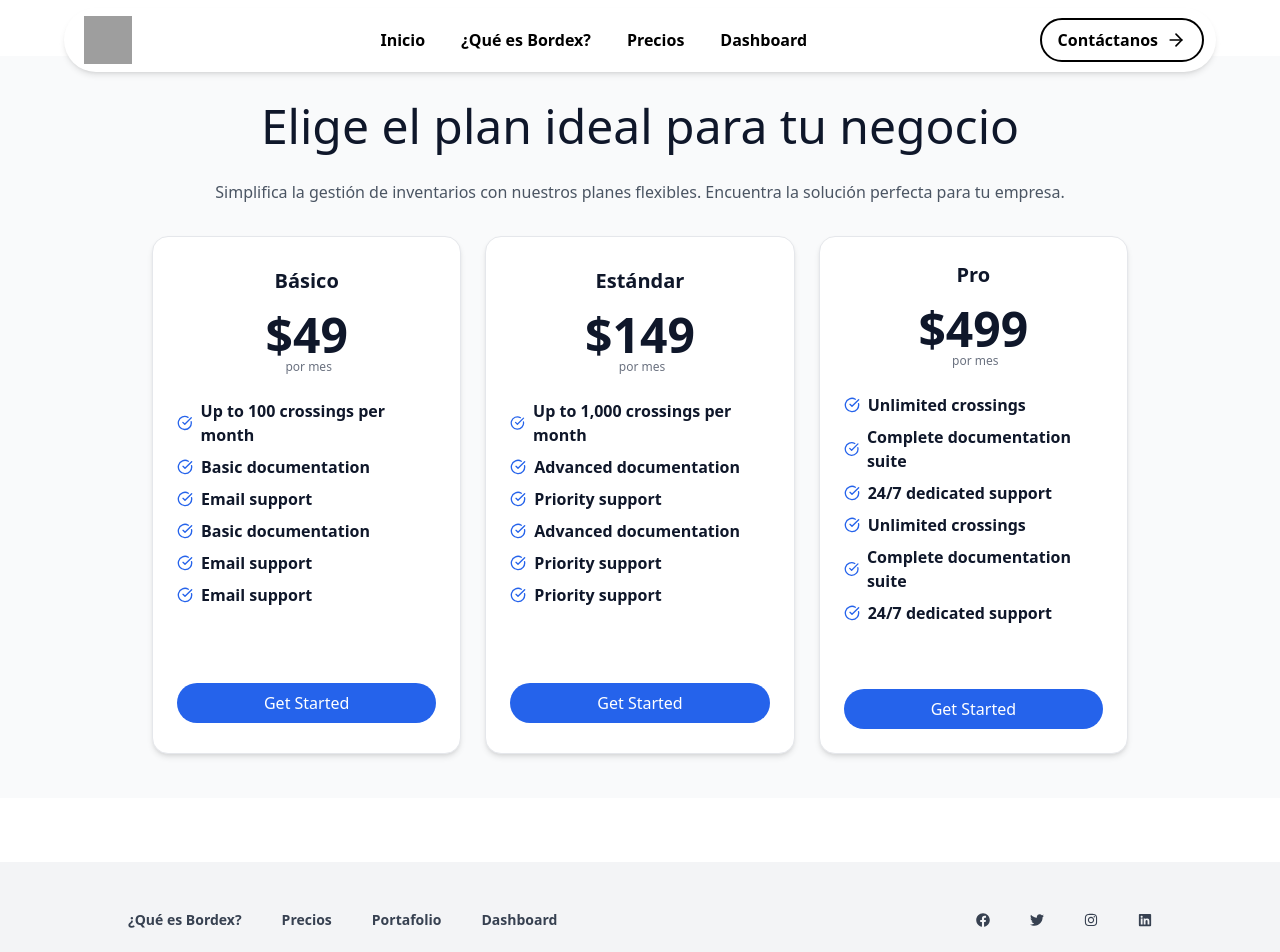
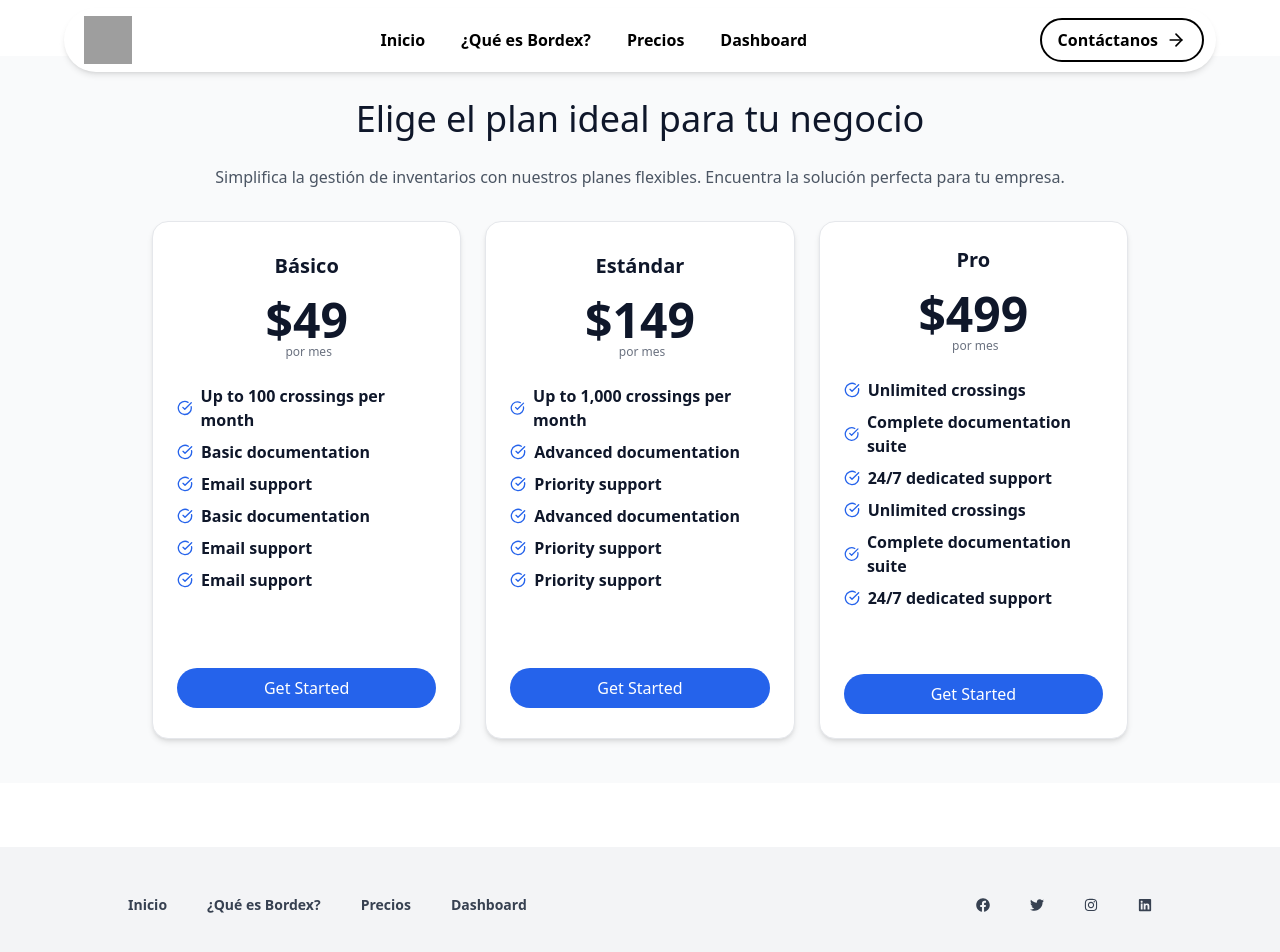
Before and after one commit to ReyMQ28/bordexpage, a Next.js app: page /precios in a window 1280 px wide. Shown: the top 952 px of the page. Built offline with nearby package versions, Linux system fonts and the light colour scheme; grey boxes are pictures that could not be loaded.

Commit message:
se arregla los desbordes del margin y se corrige el footer

```diff
--- a/src/components/ComoUsar.jsx
+++ b/src/components/ComoUsar.jsx
@@ -27,10 +27,10 @@ export default function HowToUse() {
       <div className="container mx-auto px-4 md:px-6">
         <div className="flex flex-col items-center justify-center space-y-4 text-center">
           <div className="space-y-3 max-w-[800px]">
-            <h2 className="text-2xl font-medium tracking-tighter sm:text-4xl smd:text-5xl md:text-5xl lg:text-6xl xl:text-7xl mb-10">
+            <h2 className="text-2xl font-medium tracking-tighter sm:text-4xl smd:text-4xl md:text-x4l lg:text-4xl xl:text-4xl mb-10">
               Cómo Usar Bordex
             </h2>
-            <p className="mx-auto lg:max-w-[640px] xl:max-w-[750px] text-muted-foreground sm:text-base smd:px-3 smd:text-xl md:text-xl xl:text-2xl md:px-6 md:mb-20 lg:px-0">
+            <p className="mx-auto lg:max-w-[640px] xl:max-w-[750px] text-muted-foreground sm:text-base smd:px-3 smd:text-base md:text-lg xl:text-lg md:px-6 md:mb-20 lg:px-0">
               Sigue estos pasos para implementar Bordex en tu negocio y
               maximizar la eficiencia.
             </p>
@@ -53,8 +53,8 @@ export default function HowToUse() {
 
               <div className="flex flex-col items-center justify-center sm:items-start space-y-3">
                 <div className="space-y-2">
-                  <h3 className="sm:text-lg md:text-2xl smd:text-2xl xl:text-3xl font-bold ">{step.title}</h3>
-                  <p className="text-muted-foreground smd:text-base md:text-xl lg:pr-24 xl:text-2xl xl:pr-28">{step.description}</p>
+                  <h3 className="sm:text-lg md:text-xl smd:text-xl lg: text-xl xl:text-2xl font-bold ">{step.title}</h3>
+                  <p className="text-muted-foreground smd:text-base md:text-base lg:pr-24 xl:text-base xl:pr-28">{step.description}</p>
                 </div>
               </div>
             </div>
--- a/src/components/Footer.jsx
+++ b/src/components/Footer.jsx
@@ -1,61 +1,45 @@
 import { FaFacebook, FaTwitter, FaInstagram, FaLinkedin } from "react-icons/fa";
 import Link from "next/link";
+
+const links = [
+  { href: "/gallery", text: "Inicio" },
+  { href: "/about", text: "¿Qué es Bordex?" },
+  { href: "/precios", text: "Precios" },
+  { href: "/contact", text: "Dashboard" },
+];
+
+const socialLinks = [
+  { href: "https://facebook.com", icon: <FaFacebook /> },
+  { href: "https://twitter.com", icon: <FaTwitter /> },
+  { href: "https://instagram.com", icon: <FaInstagram /> },
+  { href: "https://linkedin.com", icon: <FaLinkedin /> },
+];
 
 const Footer = () => {
   return (
     <footer className="bg-gray-100 p-4 md:px-32 md:py-12 text-sm">
       <div className="flex flex-col md:flex-row justify-between items-center mb-16">
         <div className="flex flex-col md:flex-row space-y-4 md:space-y-0 md:space-x-10 lg:space-x-10 font-[family-name:var(--font-quicksand)]">
+          {links.map((link, index) => (
             <Link
-            href="/about"
+              key={index}
+              href={link.href}
               className="text-gray-700 hover:text-blue-600 font-semibold"
             >
-            ¿Qué es Bordex?
+              {link.text}
             </Link>
-          <Link
-            href="/precios"
-            className="text-gray-700 hover:text-blue-600 font-semibold"
-          >
-            Precios
-          </Link>
-          <Link
-            href="/gallery"
-            className="text-gray-700 hover:text-blue-600 font-semibold"
-          >
-            Portafolio
-          </Link>
-          <Link
-            href="/contact"
-            className="text-gray-700 hover:text-blue-600 font-semibold"
-          >
-            Dashboard
-          </Link>
+          ))}
         </div>
         <div className="flex space-x-10 mt-4 md:mt-0">
+          {socialLinks.map((social, index) => (
             <Link
-            href="https://facebook.com"
+              key={index}
+              href={social.href}
               className="text-gray-700 hover:text-blue-600"
             >
-            <FaFacebook />
+              {social.icon}
             </Link>
-          <Link
-            href="https://twitter.com"
-            className="text-gray-700 hover:text-blue-600"
-          >
-            <FaTwitter />
-          </Link>
-          <Link
-            href="https://instagram.com"
-            className="text-gray-700 hover:text-blue-600"
-          >
-            <FaInstagram />
-          </Link>
-          <Link
-            href="https://linkedin.com"
-            className="text-gray-700 hover:text-blue-600"
-          >
-            <FaLinkedin />
-          </Link>
+          ))}
         </div>
       </div>
       <div className="text-center b-12 font-semibold text-gray-400">
--- a/src/components/Precios.jsx
+++ b/src/components/Precios.jsx
@@ -45,7 +45,7 @@ function Precios() {
       <div className="container px-4 mb-1 md:px-6">
         <div className="flex flex-col items-center justify-center space-y-4 text-center">
           <div className="">
-            <h2 className="text-5xl mb-6 text-slate-900 font-medium sm:text-4xl/tight smd:text-4xl/tight md:text-5xl/tight">
+            <h2 className="text-5xl mb-6 text-slate-900 font-medium sm:text-4xl/tight smd:text-4xl/tight md:text-4xl/tight lg:text-4xl/tight xl:text-4xl/tight">
               Elige el plan ideal para tu negocio
             </h2>
             <p className="inline-block rounded-lg px-3 mb-8 text-md text-gray-600">
--- a/src/components/info/InfoSection.jsx
+++ b/src/components/info/InfoSection.jsx
@@ -6,7 +6,7 @@ import Link from "next/link";
 
 function InfoSection() {
   return (
-    <container className="w-full ">
+    <div className="w-full overflow-hidden">
       <div className="w-full relative sm:pt-20 smd:pt-0 mb-8">
         <Image
           className="w-full h-auto overflow-hidden filter brightness-50"
@@ -21,7 +21,7 @@ function InfoSection() {
         <div className="flex flex-col items-center justify-center absolute inset-0 mx-auto">
           <BotonLeerMas />
           {/* Titulo */}
-          <h1 className="sm:mt-16 sm:w-80 sm:text-3xl smd:min-w-96 smd:max-w-[769px] smd:mt-12 smd:text-4xl smd:mb-3 text-7xl md:w-dvw md:text-6xl md:text-center md:mt-0 md:mb-6 lg:mb-10 text-center font-semibold text-white  sm:mx-auto">
+          <h1 className="sm:mt-16 sm:w-80 sm:text-3xl smd:min-w-96 smd:max-w-[769px] smd:mt-12 smd:text-4xl smd:mb-3 text-7xl md:w-dvw md:text-6xl md:text-center md:mt-0 md:mb-6 lg:mb-10 text-center font-semibold text-white sm:mx-auto">
             Gestión de Inventarios Simplificada
           </h1>
           {/* Descripcion */}
@@ -31,7 +31,7 @@ function InfoSection() {
           </h2>
           {/* Botones */}
           <div className="flex sm:flex-row sm:w-screen sm:justify-center sm:gap-2 smd:flex-row smd:w-screen smd:justify-center smd:gap-4 md:flex-row md:w-screen md:gap-6 mt-6 w-auto items-center">
-            {/* Boton 1 */}
+ </div>         {/* Boton 1 */}
           <Link href={"/explorar-mas"}>
             <button className="sm:text-sm sm:px-3 sm:w-auto sm:text-center smd:text-sm smd:px-3 smd:w-auto smd:text-center md:text-xl lg:text-base md:px-4 bg-blue-600 hover:bg-blue-500 text-white px-8 py-2 rounded-lg">
               Explorar Funciones
@@ -46,7 +46,6 @@ function InfoSection() {
         </div>
       </div>
     </div>
-    </container>
   );
 }
 
```
Also changed, not shown: src/components/Caracteristicas.jsx (+5 -87 lines). Lines whose indentation alone changed are shown as unchanged.
